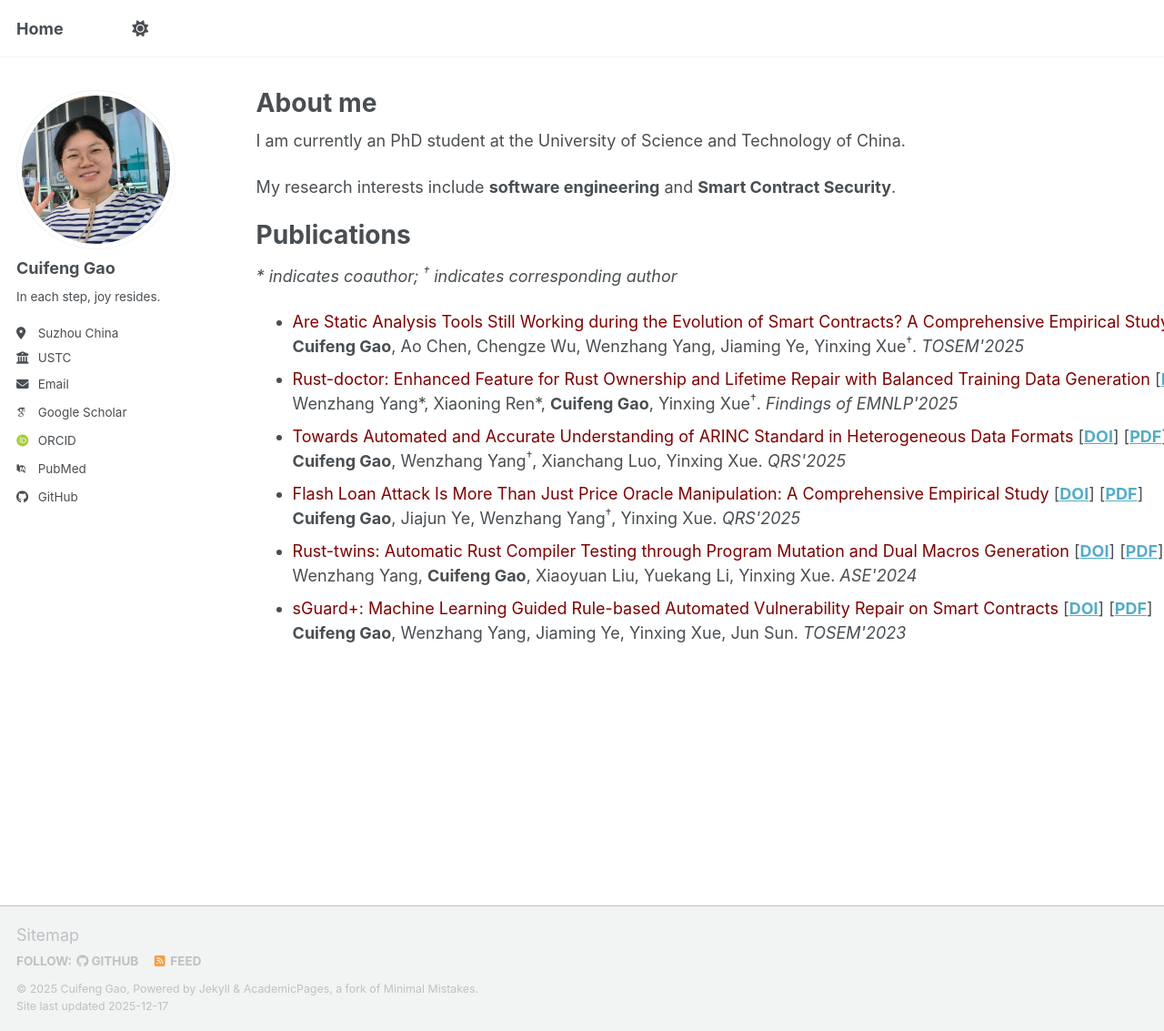
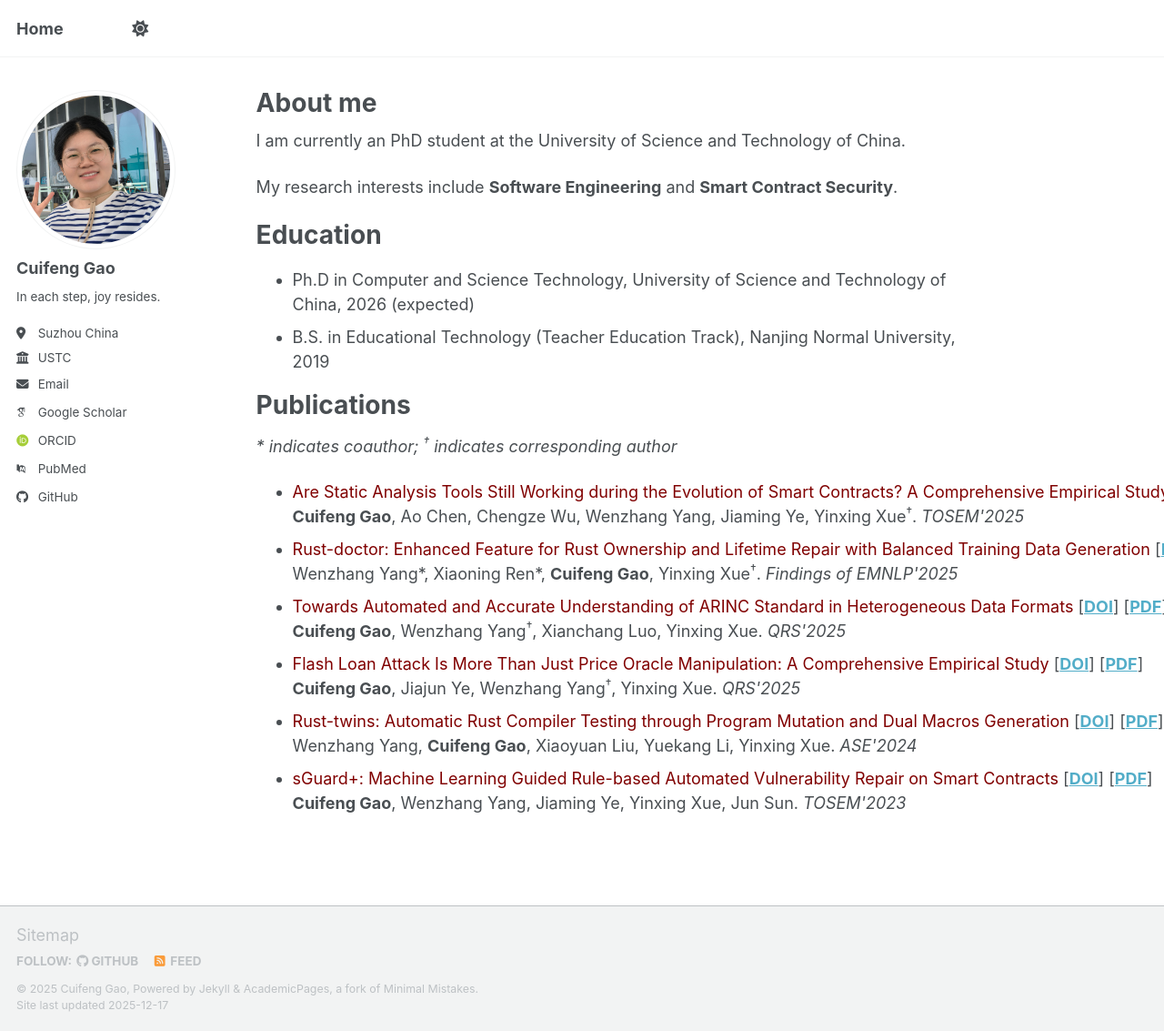
Before and after one commit to gcf3711/cuifeng.github.io, a Jekyll site: the page built from _pages/about.md, in a window 1280 px wide and 1133 px high. Shown: the whole window at 91% size. Built offline with Jekyll 4.4.1, drawn with Linux system fonts in a browser that asks for light colours; some web fonts are replaced; a script bundle is joined from its source files by our own code; library files that are not in the unit come from our copies.

Commit message:
update doi

```diff
--- a/_pages/about.md
+++ b/_pages/about.md
@@ -10,9 +10,14 @@ redirect_from:
 
 I am currently an PhD student at the University of Science and Technology of China.
 
-My research interests include <b>software engineering</b> and <b>Smart Contract Security</b>.
+My research interests include <b>Software Engineering</b> and <b>Smart Contract Security</b>.
 
 
+
+Education
+======
+* Ph.D in Computer and Science Technology, University of Science and Technology of China, 2026 (expected)
+* B.S. in Educational Technology (Teacher Education Track), Nanjing Normal University, 2019
 
 
 Publications
@@ -22,7 +27,7 @@ Publications
 <ul style="width: 1200px">
 
 <li>
-<font color="maroon">Are Static Analysis Tools Still Working during the Evolution of Smart Contracts? A Comprehensive Empirical Study</font> [<a href="files/smart_contract_evolution.pdf"><b>preprint</b></a>]
+<font color="maroon">Are Static Analysis Tools Still Working during the Evolution of Smart Contracts? A Comprehensive Empirical Study</font> [<a href="https://dl.acm.org/doi/10.1145/3779429"><b>DOI</b></a>] [<a href="files/smart_contract_evolution.pdf"><b>PDF</b></a>]
 <br>
 <b>Cuifeng Gao</b>, Ao Chen, Chengze Wu, Wenzhang Yang, Jiaming Ye, Yinxing Xue<sup>†</sup>.
 <em>TOSEM'2025</em>
```
Also changed, not shown: 1 other file.
